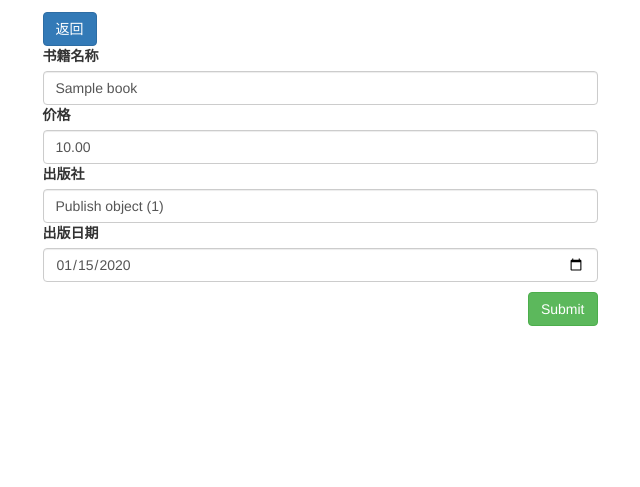
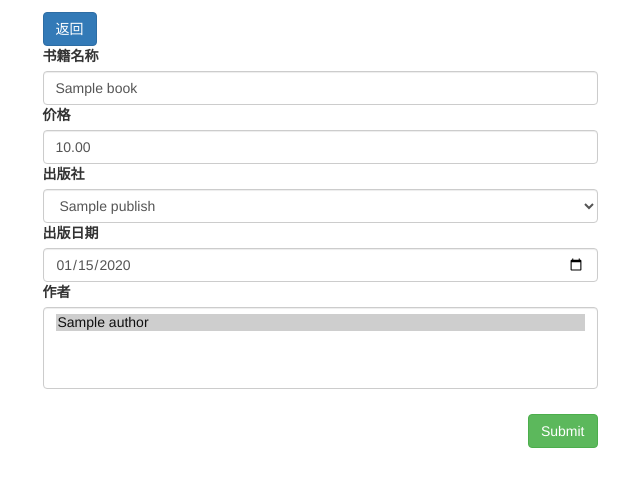
Before and after one commit to Hupoz/my_Django, a Django app: page /bookpro/1/edit/ in a window 1280 px wide. Shown: the part 144-631 px from the top of the page, without its empty margins (320-960 px from the left). Run offline with Django 3.2, Linux system fonts and the light colour scheme; tables that the repository leaves empty hold one stand-in row (values such as "Sample post").

Commit message:
更新修改图书的功能

```diff
--- a/BookManage/templates/BookManage/editbook.html
+++ b/BookManage/templates/BookManage/editbook.html
@@ -5,10 +5,11 @@
     <title>addbook</title>
     <link rel="stylesheet" href="/static/bs/css/bootstrap.css">
     <style>
-        .container{
+        .container {
             margin-top: 100px;
         }
-        .btn{
+
+        .btn {
             margin-top: 10px;
         }
     </style>
@@ -32,12 +33,35 @@
                 </div>
                 <div>
                     <label for="">出版社</label>
+                    <select name="publish_id" id="" class="form-control">
 
-                    <input type="text" class="form-control" name="publish" value="{{ book_obj.publish }}">
+                        {% for publish in publish_list %}
+                            {% if book_obj.publish == publish %}
+                                <option selected value="{{ publish.pk }}">{{ publish.name }}</option>
+                            {% else %}
+                                <option value="{{ publish.pk }}">{{ publish.name }}</option>
+                            {% endif %}
+
+                        {% endfor %}
+
+                    </select>
                 </div>
                 <div>
                     <label for="">出版日期</label>
-                    <input type="date" class="form-control" name="pub_date" value="{{ book_obj.pub_date|date:'Y-m-d' }}">
+                    <input type="date" class="form-control" name="pub_date"
+                           value="{{ book_obj.pub_date|date:'Y-m-d' }}">
+                </div>
+                <div class="form-group">
+                    <label for="">作者</label>
+                    <select type="text" class="form-control" name="authors_id_list" multiple>
+                        {% for author in author_list %}
+                            {% if author in book_obj.authors.all %}
+                                <option selected value="{{ author.pk }}">{{ author.name }}</option>
+                            {% else %}
+                                <option value="{{ author.pk }}">{{ author.name }}</option>
+                            {% endif %}
+                        {% endfor %}
+                    </select>
                 </div>
                 <input type="submit" class="btn btn-success pull-right">
             </form>
--- a/BookManage/views.py
+++ b/BookManage/views.py
@@ -1,6 +1,7 @@
 from django.shortcuts import render, HttpResponse, redirect
 from django.urls import reverse
 from BookManage.models import Book, Publish, Author
+
 
 # Create by Hupoz on 2020-06-23.
 
@@ -13,7 +14,6 @@ def books(request):
 
 
 def addbook(request):
-
     if request.method == 'POST':
         title = request.POST.get('title')
         price = request.POST.get('price')
@@ -23,7 +23,6 @@ def addbook(request):
 
         book_obj = Book.objects.create(title=title, price=price, pub_date=date, publish_id=publish_id)
         book_obj.authors.add(*authors_id_list)
-
         return redirect("/bookpro/books/")
 
     publish_list = Publish.objects.all()
@@ -37,5 +36,4 @@ def editbook(request, id):
     author_list = Author.objects.all()
     book_obj = Book.objects.filter(id=id).first()
 
-
     return render(request, "BookManage/editbook.html", locals())
```
